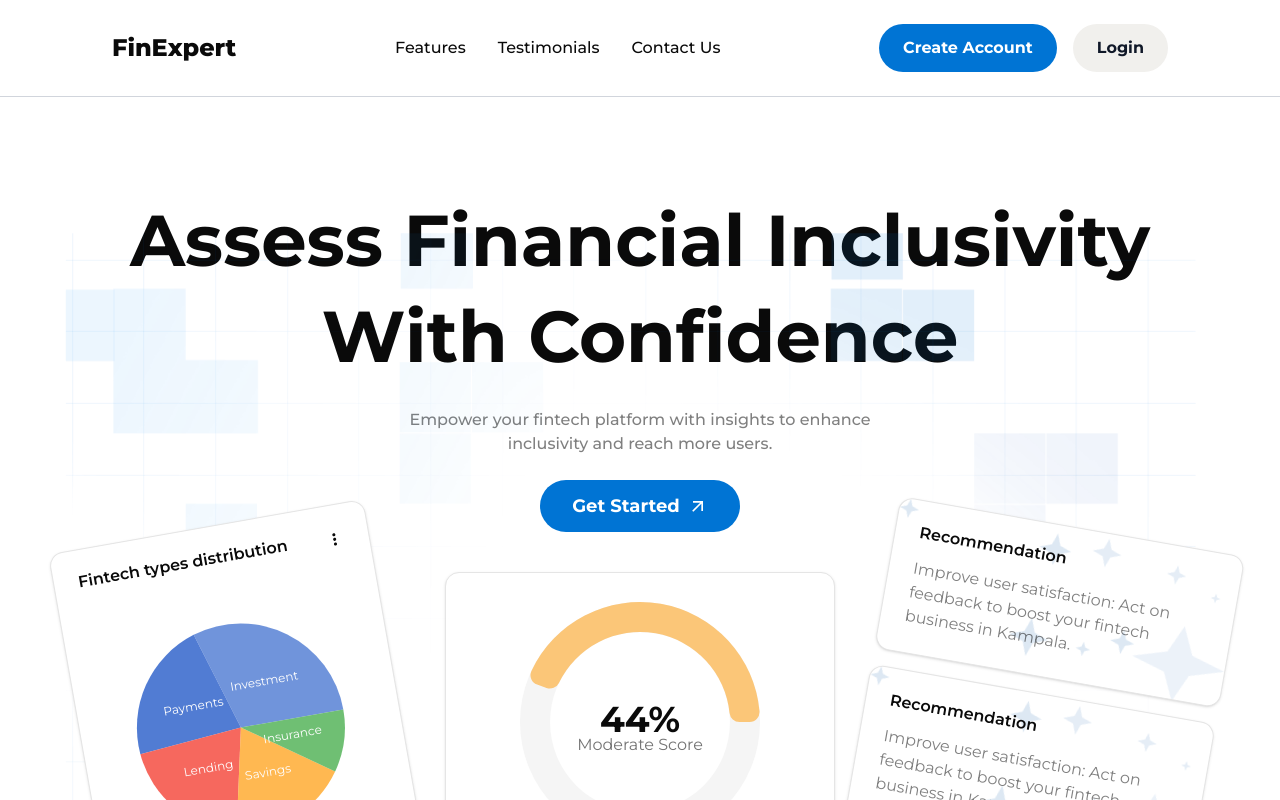
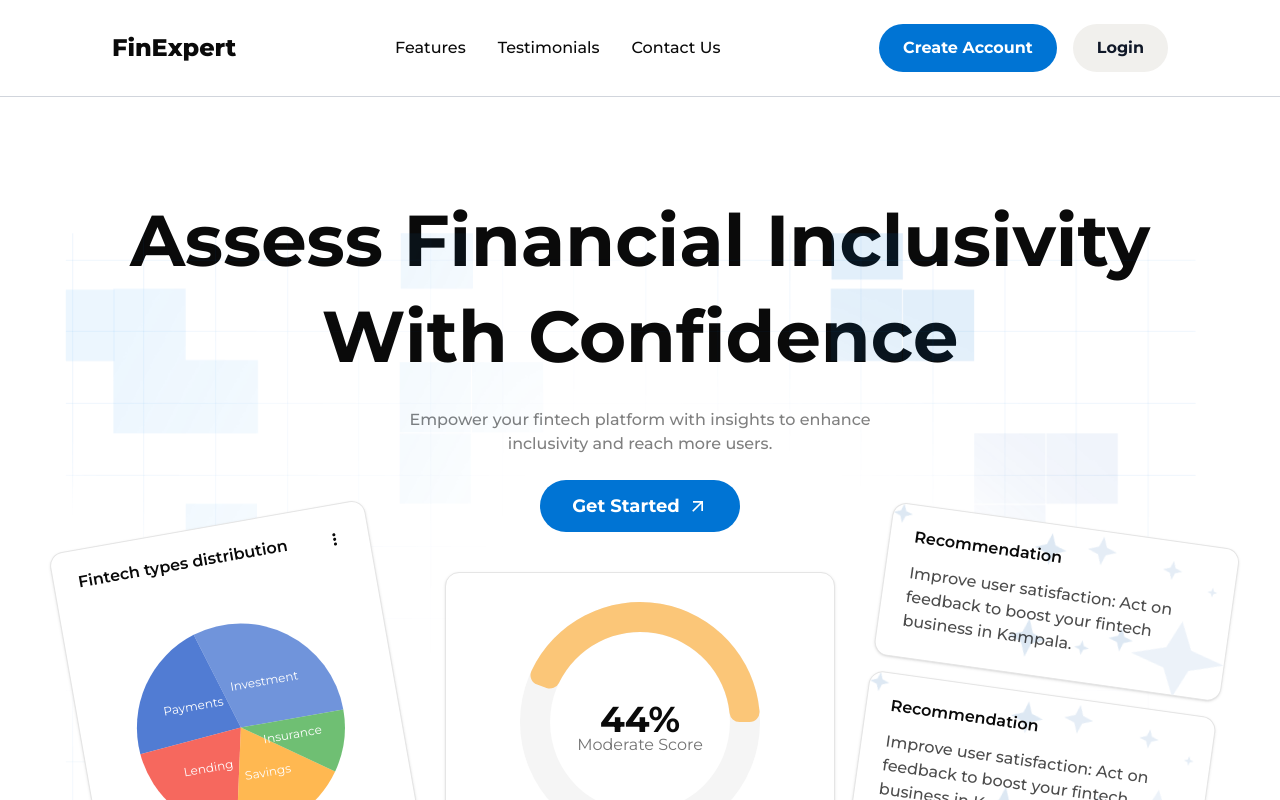
Before and after one commit to Ssaava/fin-expert, a React (Vite) app: page / in a window 1280 px wide. Shown: the top 800 px of the page. Built offline with nearby package versions, Linux system fonts and the light colour scheme.

Commit message:
fixed hero section code

```diff
--- a/src/components/home/HeroSection.tsx
+++ b/src/components/home/HeroSection.tsx
@@ -39,7 +39,7 @@ const HeroSection = () => {
               <Score />
             </div>
             <div className="xl:relative flex justify-center flex-col">
-              <div className="flex flex-col gap-4 xl:absolute xl:top-[-3rem] xl:left-1/2 xl:-translate-x-1/2 xl:rotate-10 w-fit mx-auto">
+              <div className="flex flex-col gap-4 xl:absolute xl:top-[-3rem] xl:left-1/2 xl:-translate-x-1/2 xl:rotate-8 w-fit mx-auto">
                 <Recommendation
                   className="xl:w-[350px]"
                   title="Recommendation"
--- a/src/components/home/Recommendation.tsx
+++ b/src/components/home/Recommendation.tsx
@@ -15,7 +15,7 @@ export function Recommendation({ title, value, className }: Props) {
           <CardTitle>{title}</CardTitle>
         </CardHeader>
         <CardContent>
-          <p className="text-black/50">{value}</p>
+          <p className="text-black/70 font-medium">{value}</p>
         </CardContent>
       </div>
     </Card>
```
